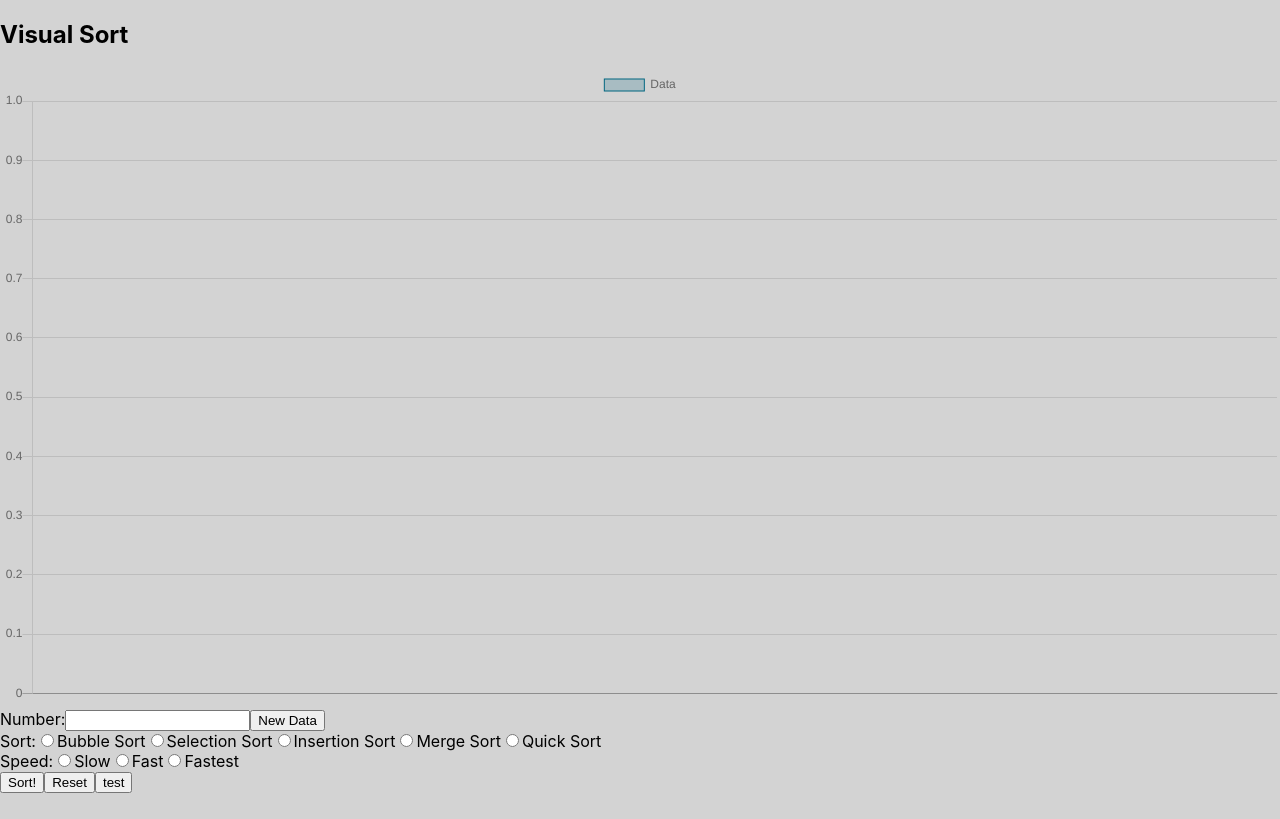
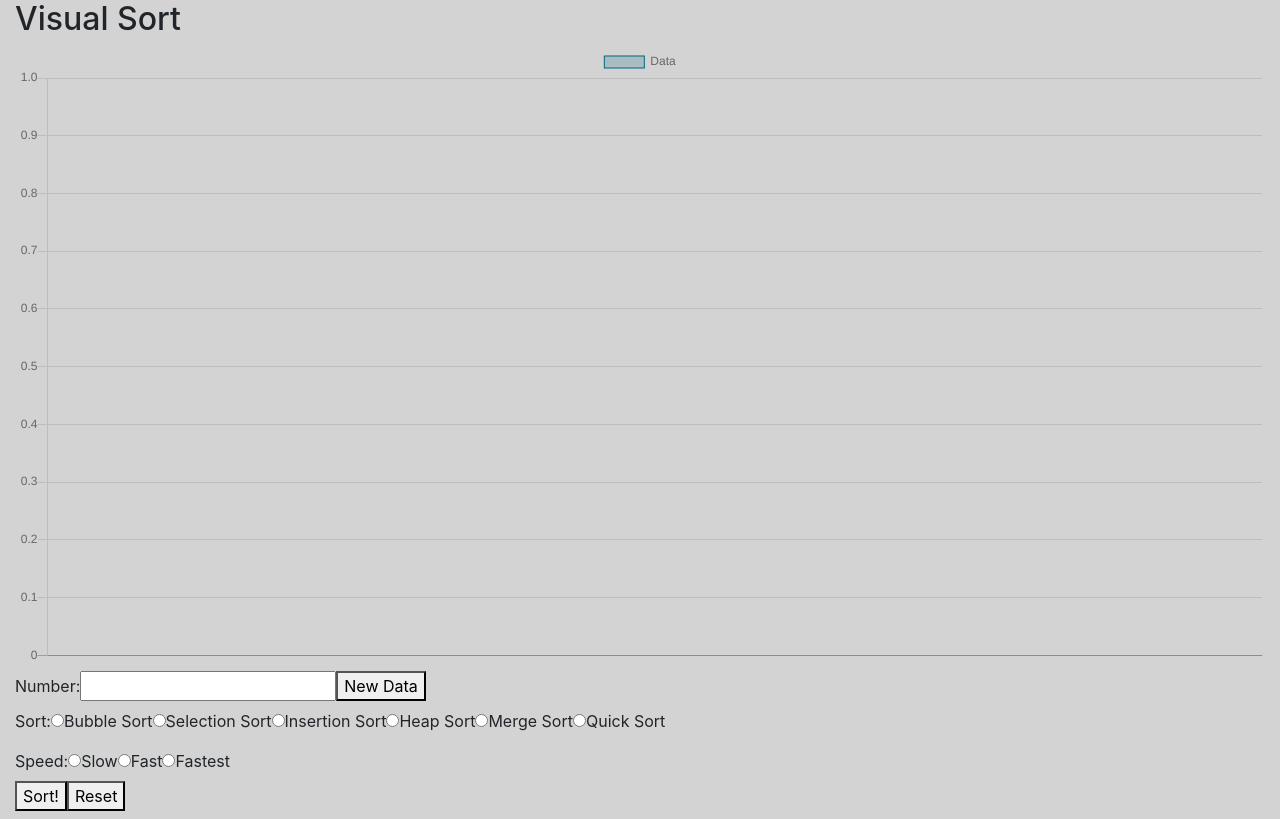
Before and after one commit to DZRana/visual-sort, a React (Create React App) app: page / in a window 1280 px wide. Built offline with nearby package versions, Linux system fonts and the light colour scheme.

Commit message:
heap sort implementation and cleanup

```diff
--- a/public/index.html
+++ b/public/index.html
@@ -2,6 +2,12 @@
 <html lang="en">
   <head>
     <meta charset="utf-8" />
+    <link
+      rel="stylesheet"
+      href="https://stackpath.bootstrapcdn.com/bootstrap/4.4.1/css/bootstrap.min.css"
+      integrity="sha384-Vkoo8x4CGsO3+Hhxv8T/Q5PaXtkKtu6ug5TOeNV6gBiFeWPGFN9MuhOf23Q9Ifjh"
+      crossorigin="anonymous"
+    />
     <link rel="icon" href="%PUBLIC_URL%/favicon.ico" />
     <meta name="viewport" content="width=device-width, initial-scale=1" />
     <meta name="theme-color" content="#000000" />
@@ -40,5 +46,20 @@
       To create a production bundle, use `npm run build` or `yarn build`.
     -->
     <script src="https://cdn.jsdelivr.net/npm/chart.js@2.8.0"></script>
+    <script
+      src="https://code.jquery.com/jquery-3.4.1.slim.min.js"
+      integrity="sha384-J6qa4849blE2+poT4WnyKhv5vZF5SrPo0iEjwBvKU7imGFAV0wwj1yYfoRSJoZ+n"
+      crossorigin="anonymous"
+    ></script>
+    <script
+      src="https://cdn.jsdelivr.net/npm/popper.js@1.16.0/dist/umd/popper.min.js"
+      integrity="sha384-Q6E9RHvbIyZFJoft+2mJbHaEWldlvI9IOYy5n3zV9zzTtmI3UksdQRVvoxMfooAo"
+      crossorigin="anonymous"
+    ></script>
+    <script
+      src="https://stackpath.bootstrapcdn.com/bootstrap/4.4.1/js/bootstrap.min.js"
+      integrity="sha384-wfSDF2E50Y2D1uUdj0O3uMBJnjuUD4Ih7YwaYd1iqfktj0Uod8GCExl3Og8ifwB6"
+      crossorigin="anonymous"
+    ></script>
   </body>
 </html>
--- a/src/App.js
+++ b/src/App.js
@@ -1,45 +1,13 @@
+/* eslint-disable no-loop-func */
 import React, { Component } from "react";
 import VisualData from "./components/VisualData";
+import Options from "./components/Options";
 import "./App.css";
-
-/*
-  TODO:
-    1. FIX PAUSE FROM STARTING FROM THE BEGINNING
-*/
-
-/*
-this.setState({
-      data: {
-        datasets: [
-          this.state.data.datasets.push({
-            label: "Data",
-            backgroundColor: "rgba(0, 102, 255, 0.2)",
-            borderColor: "rgba(0, 102, 255,1)",
-            borderWidth: 1,
-            hoverBackgroundColor: "rgba(0, 102, 255,0.4)",
-            hoverBorderColor: "rgba(0, 102, 255,1)",
-            data: singleLefts
-          }),
-          this.state.data.datasets.push({
-            label: "Data",
-            backgroundColor: "rgba(0, 102, 0, 0.2)",
-            borderColor: "rgba(0, 102, 0,1)",
-            borderWidth: 1,
-            hoverBackgroundColor: "rgba(0, 102, 0,0.4)",
-            hoverBorderColor: "rgba(0, 102, 0,1)",
-            data: singleRights
-          })
-        ]
-      }
-    });
-
-*/
 
 class App extends Component {
   constructor() {
     super();
     this.state = {
-      test: 0,
       numbers: 0,
       beforeSort: [],
       sortType: "",
@@ -62,11 +30,6 @@ class App extends Component {
       }
     };
   }
-
-  testState = () => {
-    console.log(this.state.data);
-    this.setState({ test: this.state.test + 1 });
-  };
 
   handleNumberChange = event => {
     this.setState({ numbers: event.target.value });
@@ -198,11 +161,29 @@ class App extends Component {
     }
   };
 
+  visualize = (data, sortType, orderedSwaps, ms) => {
+    this.animateSwaps(sortType, orderedSwaps, 0, ms);
+    try {
+      if (sortType === "mergeSort" || sortType === "quickSort") {
+        this.sortCheck(
+          data,
+          orderedSwaps[orderedSwaps.length - 1].datasets[0].data
+        );
+      } else this.sortCheck(data, orderedSwaps[orderedSwaps.length - 1]);
+    } catch (e) {
+      console.error(e);
+    }
+  };
+
   handleSortSubmit = () => {
     const { sortSpeed, sortType } = this.state;
     const { data } = this.state.data.datasets[0];
     let dataCopy = data.slice();
     let ms = 0;
+    let bgColors = [];
+    let brdrColors = [];
+    let hBgColors = [];
+    let hBrdrColors = [];
     let orderedSwaps = [];
 
     if (dataCopy.length <= 1) return;
@@ -235,12 +216,7 @@ class App extends Component {
           }
         }
         orderedSwaps.push(dataCopy.slice());
-        this.animateSwaps(sortType, orderedSwaps, 0, ms);
-        try {
-          this.sortCheck(data, orderedSwaps[orderedSwaps.length - 1]);
-        } catch (e) {
-          console.error(e);
-        }
+        this.visualize(data, sortType, orderedSwaps, ms);
         break;
 
       case "selectionSort":
@@ -258,12 +234,51 @@ class App extends Component {
           dataCopy[ndx] = temp;
           orderedSwaps.push(dataCopy.slice());
         }
-        this.animateSwaps(sortType, orderedSwaps, 0, ms);
-        try {
-          this.sortCheck(data, orderedSwaps[orderedSwaps.length - 1]);
-        } catch (e) {
-          console.error(e);
-        }
+        this.visualize(data, sortType, orderedSwaps, ms);
+        break;
+
+      case "heapSort":
+        let arrLength;
+        let i;
+
+        const swap = (dataCopy, i, j) => {
+          const temp = dataCopy[i];
+          dataCopy[i] = dataCopy[j];
+          dataCopy[j] = temp;
+        };
+
+        const hRoot = (dataCopy, i) => {
+          let left = 2 * i + 1;
+          let right = 2 * i + 2;
+          let max = i;
+
+          if (left < arrLength && dataCopy[left] > dataCopy[max]) max = left;
+
+          if (right < arrLength && dataCopy[right] > dataCopy[max]) max = right;
+
+          if (max !== i) {
+            swap(dataCopy, i, max);
+            orderedSwaps.push(dataCopy.slice());
+            hRoot(dataCopy, max);
+          }
+        };
+
+        const heapSort = dataCopy => {
+          arrLength = dataCopy.length;
+
+          for (i = Math.floor(arrLength / 2); i >= 0; --i) hRoot(dataCopy, i);
+
+          for (i = dataCopy.length - 1; i > 0; i--) {
+            swap(dataCopy, 0, i);
+            orderedSwaps.push(dataCopy.slice());
+            arrLength--;
+
+            hRoot(dataCopy, 0);
+          }
+        };
+
+        heapSort(dataCopy);
+        this.visualize(data, sortType, orderedSwaps, ms);
         break;
 
       case "insertionSort":
@@ -278,12 +293,7 @@ class App extends Component {
           dataCopy[sortedNdx + 1] = current;
           orderedSwaps.push(dataCopy.slice());
         }
-        this.animateSwaps(sortType, orderedSwaps, 0, ms);
-        try {
-          this.sortCheck(data, orderedSwaps[orderedSwaps.length - 1]);
-        } catch (e) {
-          console.error(e);
-        }
+        this.visualize(data, sortType, orderedSwaps, ms);
         break;
 
       case "mergeSort":
@@ -368,16 +378,9 @@ class App extends Component {
           return last;
         };
         mergeSort(dataCopy);
-        this.animateSwaps(sortType, orderedSwaps, 0, ms);
-        try {
-          this.sortCheck(
-            data,
-            orderedSwaps[orderedSwaps.length - 1].datasets[0].data
-          );
-        } catch (e) {
-          console.error(e);
-        }
+        this.visualize(data, sortType, orderedSwaps, ms);
         break;
+
       case "quickSort":
         const quickSort = dataCopy => {
           let initialArr = dataCopy.slice();
@@ -389,10 +392,6 @@ class App extends Component {
             let newArr = [];
             let newInit = [];
             let pivot = dataCopy.pop();
-            let bgColors = [];
-            let brdrColors = [];
-            let hBgColors = [];
-            let hBrdrColors = [];
 
             //console.log("pivot:", pivot);
 
@@ -567,15 +566,7 @@ class App extends Component {
         };
 
         quickSort(dataCopy);
-        this.animateSwaps(sortType, orderedSwaps, 0, ms);
-        try {
-          this.sortCheck(
-            data,
-            orderedSwaps[orderedSwaps.length - 1].datasets[0].data
-          );
-        } catch (e) {
-          console.error(e);
-        }
+        this.visualize(data, sortType, orderedSwaps, ms);
         break;
 
       default:
@@ -584,101 +575,21 @@ class App extends Component {
   };
 
   render() {
-    const { data, sortingActive } = this.state;
+    const { data, sortingActive, numbers } = this.state;
     return (
-      <div>
+      <div className="container-fluid">
         <VisualData data={data} />
-        <div>
-          <label>
-            Number:
-            <input
-              type="text"
-              numbers={this.state.numbers}
-              onChange={this.handleNumberChange}
-            />
-            {!sortingActive && (
-              <button onClick={this.handleNumberSubmit}>New Data</button>
-            )}
-          </label>
-        </div>
-        <div>
-          <label>
-            Sort:
-            <input
-              type="radio"
-              id="bubbleSort"
-              name="sortType"
-              onChange={this.handleSortTypeChange}
-            />
-            <label htmlFor="bubbleSort">Bubble Sort</label>
-            <input
-              type="radio"
-              id="selectionSort"
-              name="sortType"
-              onChange={this.handleSortTypeChange}
-            />
-            <label htmlFor="selectionSort">Selection Sort</label>
-            <input
-              type="radio"
-              id="insertionSort"
-              name="sortType"
-              onChange={this.handleSortTypeChange}
-            />
-            <label htmlFor="insertionSort">Insertion Sort</label>
-            <input
-              type="radio"
-              id="mergeSort"
-              name="sortType"
-              onChange={this.handleSortTypeChange}
-            />
-            <label htmlFor="mergeSort">Merge Sort</label>
-            <input
-              type="radio"
-              id="quickSort"
-              name="sortType"
-              onChange={this.handleSortTypeChange}
-            />
-            <label htmlFor="quickSort">Quick Sort</label>
-          </label>
-        </div>
-        <div>
-          <label>
-            Speed:
-            <input
-              type="radio"
-              id="slowSort"
-              name="sortSpeed"
-              onChange={this.handleSortSpeedChange}
-            />
-            <label htmlFor="slowSort">Slow</label>
-            <input
-              type="radio"
-              id="fastSort"
-              name="sortSpeed"
-              onChange={this.handleSortSpeedChange}
-            />
-            <label htmlFor="fastSort">Fast</label>
-            <input
-              type="radio"
-              id="fastestSort"
-              name="sortSpeed"
-              onChange={this.handleSortSpeedChange}
-            />
-            <label htmlFor="fastSort">Fastest</label>
-            {!sortingActive ? (
-              <div>
-                <button onClick={this.handleSortSubmit}>Sort!</button>
-                <button onClick={this.handleReset}>Reset</button>
-                <button onClick={this.testState}>test</button>
-              </div>
-            ) : (
-              <div>
-                <button onClick={this.handlePause}>Pause</button>
-                <button onClick={this.handleStop}>Stop</button>
-              </div>
-            )}
-          </label>
-        </div>
+        <Options
+          sortingActive={sortingActive}
+          numbers={numbers}
+          handleNumberChange={this.handleNumberChange}
+          handleNumberSubmit={this.handleNumberSubmit}
+          handleSortTypeChange={this.handleSortTypeChange}
+          handleSortSpeedChange={this.handleSortSpeedChange}
+          handleSortSubmit={this.handleSortSubmit}
+          handleReset={this.handleReset}
+          handleStop={this.handleStop}
+        />
       </div>
     );
   }
--- /dev/null
+++ b/src/components/Options.js
@@ -0,0 +1,106 @@
+import React from "react";
+
+const Options = ({ ...props }) => {
+  return (
+    <div>
+      <div>
+        <label>
+          Number:
+          <input
+            type="text"
+            numbers={props.numbers}
+            onChange={props.handleNumberChange}
+          />
+          {!props.sortingActive && (
+            <button onClick={props.handleNumberSubmit}>New Data</button>
+          )}
+        </label>
+      </div>
+      <div>
+        <label>
+          Sort:
+          <input
+            type="radio"
+            id="bubbleSort"
+            name="sortType"
+            onChange={props.handleSortTypeChange}
+          />
+          <label htmlFor="bubbleSort">Bubble Sort</label>
+          <input
+            type="radio"
+            id="selectionSort"
+            name="sortType"
+            onChange={props.handleSortTypeChange}
+          />
+          <label htmlFor="selectionSort">Selection Sort</label>
+          <input
+            type="radio"
+            id="insertionSort"
+            name="sortType"
+            onChange={props.handleSortTypeChange}
+          />
+          <label htmlFor="insertionSort">Insertion Sort</label>
+          <input
+            type="radio"
+            id="heapSort"
+            name="sortType"
+            onChange={props.handleSortTypeChange}
+          />
+          <label htmlFor="heapSort">Heap Sort</label>
+          <input
+            type="radio"
+            id="mergeSort"
+            name="sortType"
+            onChange={props.handleSortTypeChange}
+          />
+          <label htmlFor="mergeSort">Merge Sort</label>
+          <input
+            type="radio"
+            id="quickSort"
+            name="sortType"
+            onChange={props.handleSortTypeChange}
+          />
+          <label htmlFor="quickSort">Quick Sort</label>
+        </label>
+      </div>
+      <div>
+        <label>
+          Speed:
+          <input
+            type="radio"
+            id="slowSort"
+            name="sortSpeed"
+            onChange={props.handleSortSpeedChange}
+          />
+          <label htmlFor="slowSort">Slow</label>
+          <input
+            type="radio"
+            id="fastSort"
+            name="sortSpeed"
+            onChange={props.handleSortSpeedChange}
+          />
+          <label htmlFor="fastSort">Fast</label>
+          <input
+            type="radio"
+            id="fastestSort"
+            name="sortSpeed"
+            onChange={props.handleSortSpeedChange}
+          />
+          <label htmlFor="fastSort">Fastest</label>
+          {!props.sortingActive ? (
+            <div>
+              <button onClick={props.handleSortSubmit}>Sort!</button>
+              <button onClick={props.handleReset}>Reset</button>
+            </div>
+          ) : (
+            <div>
+              <button onClick={props.handleStop}>Stop</button>
+            </div>
+          )}
+        </label>
+      </div>
+    </div>
+  );
+};
+
+export default Options;
```
